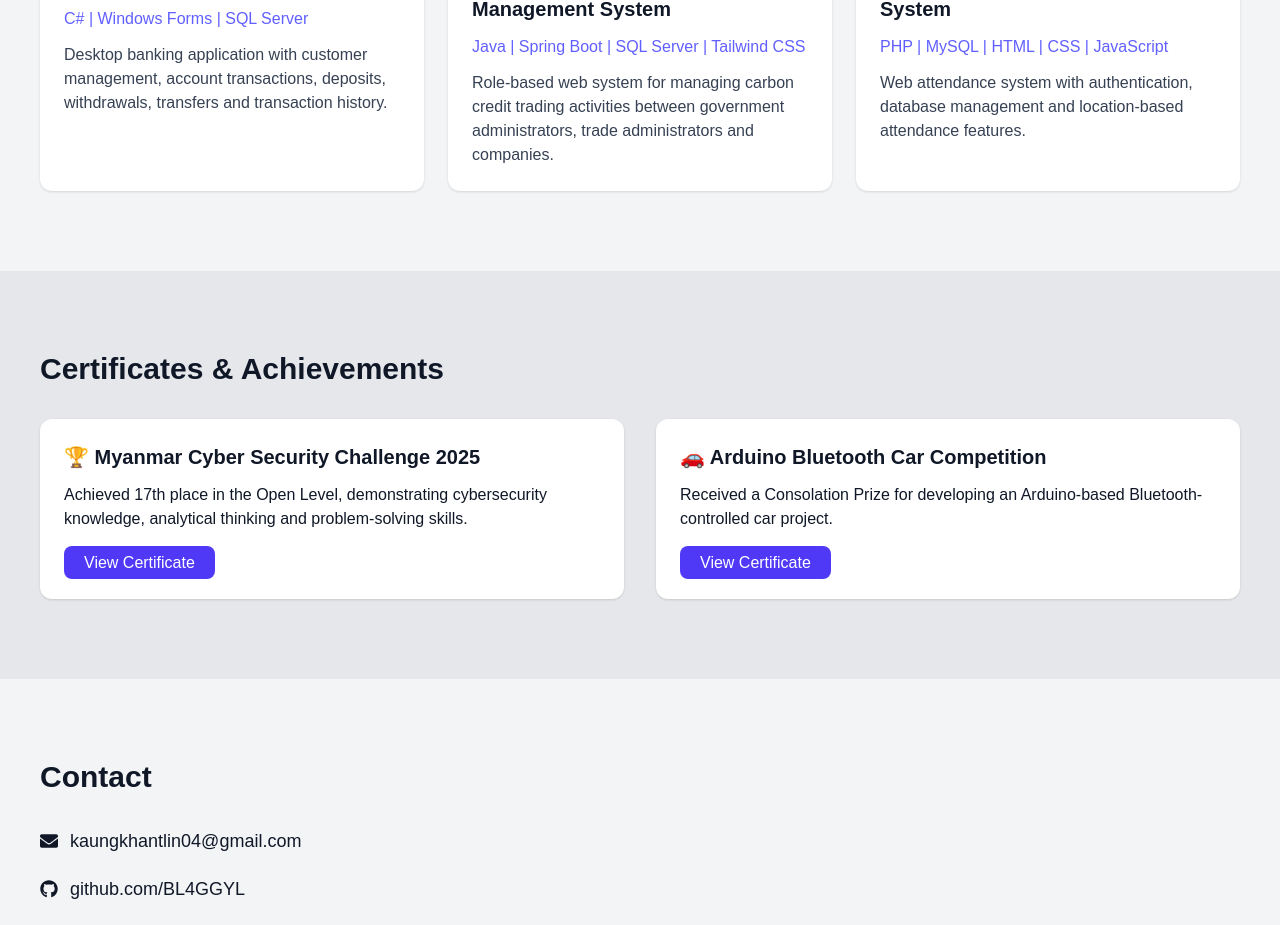
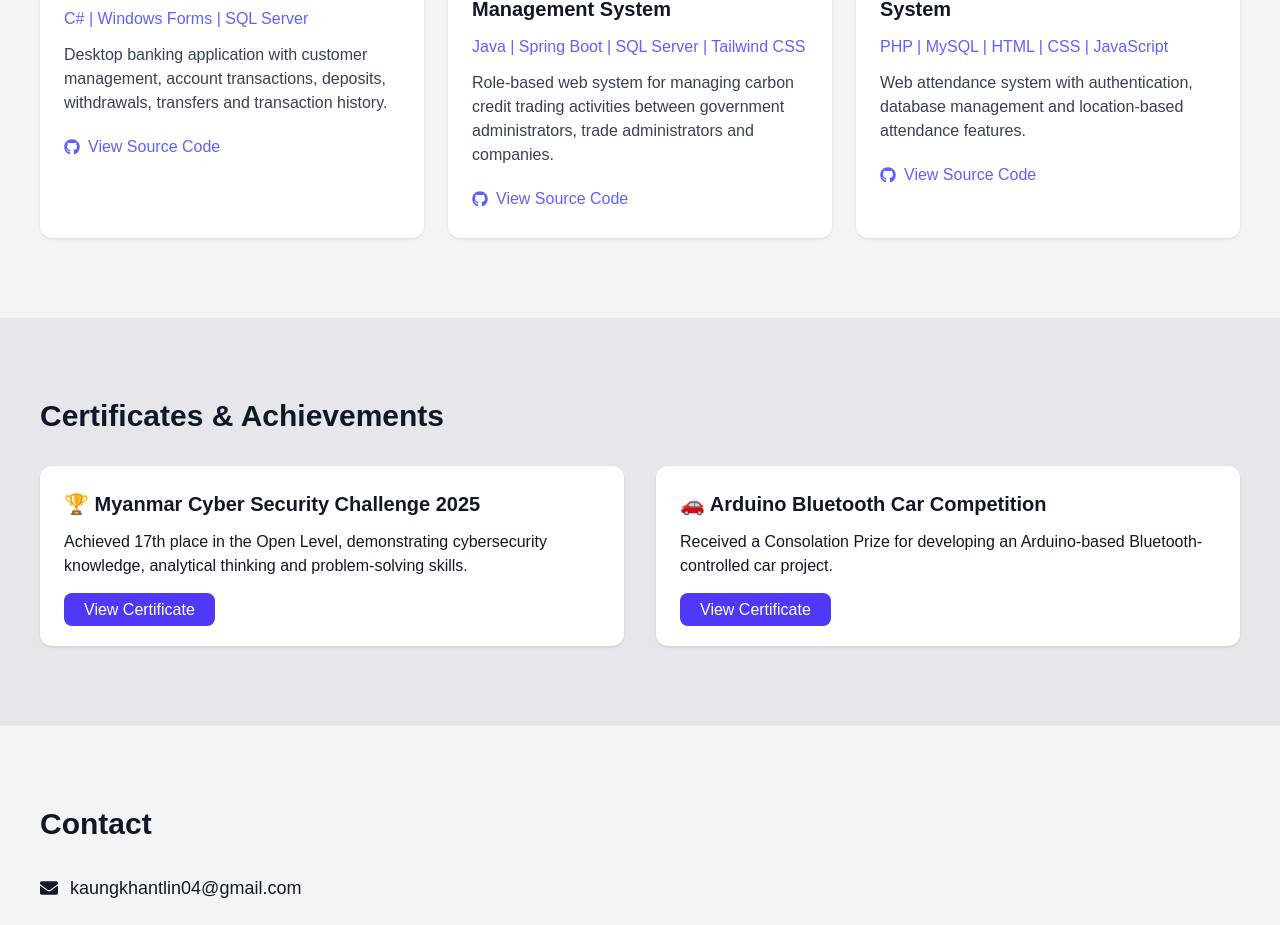
Before and after one commit to BL4GGYL/BL4GGYL, a React app: page / in a window 1280 px wide. Shown: the part 2032-2957 px from the top of the page. Built offline with nearby package versions, Linux system fonts and the light colour scheme; the HTML template or start-up script is replaced by a standard one.

Commit message:
add pj git link

```diff
--- a/src/App.jsx
+++ b/src/App.jsx
@@ -19,30 +19,34 @@ function App() {
     );
   };
 
-
   const projects = [
     {
       title: "Bank Management System",
       tech: "C# | Windows Forms | SQL Server",
       description:
-        "Desktop banking application with customer management, account transactions, deposits, withdrawals, transfers and transaction history."
+        "Desktop banking application with customer management, account transactions, deposits, withdrawals, transfers and transaction history.",
+      github:
+        "https://github.com/BL4GGYL/Bank-Management-System"
     },
 
     {
       title: "Carbon Credit Trading Management System",
       tech: "Java | Spring Boot | SQL Server | Tailwind CSS",
       description:
-        "Role-based web system for managing carbon credit trading activities between government administrators, trade administrators and companies."
+        "Role-based web system for managing carbon credit trading activities between government administrators, trade administrators and companies.",
+      github:
+        "https://github.com/BL4GGYL/Carbon-Credit-Trading-Management-System"
     },
 
     {
       title: "Employee Attendance Management System",
       tech: "PHP | MySQL | HTML | CSS | JavaScript",
       description:
-        "Web attendance system with authentication, database management and location-based attendance features."
+        "Web attendance system with authentication, database management and location-based attendance features.",
+      github:
+        "https://github.com/BL4GGYL/Employee-Attendance-Management-System"
     }
   ];
-
 
 
   return (
@@ -82,7 +86,7 @@ function App() {
               onClick={toggleTheme}
               className="text-xl"
             >
-              {darkMode ?   "🌙" :"☀️"}
+              {darkMode ? "🌙" : "☀️"}
             </button>
 
             <button
@@ -113,7 +117,7 @@ function App() {
                   ?
 
 
-                  "🌙":
+                  "🌙" :
                   "☀️"
               }
             </button>
@@ -574,6 +578,16 @@ function App() {
 
                 </p>
 
+                <a
+                  href={project.github}
+                  target="_blank"
+                  rel="noopener noreferrer"
+                  className="inline-flex items-center gap-2 mt-5 text-indigo-500"
+                >
+                  <FaGithub />
+                  View Source Code
+                </a>
+
 
 
               </div>
```
